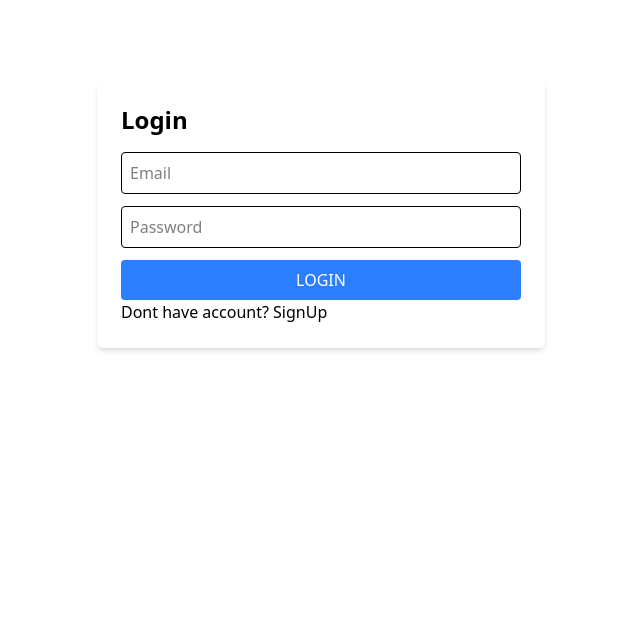
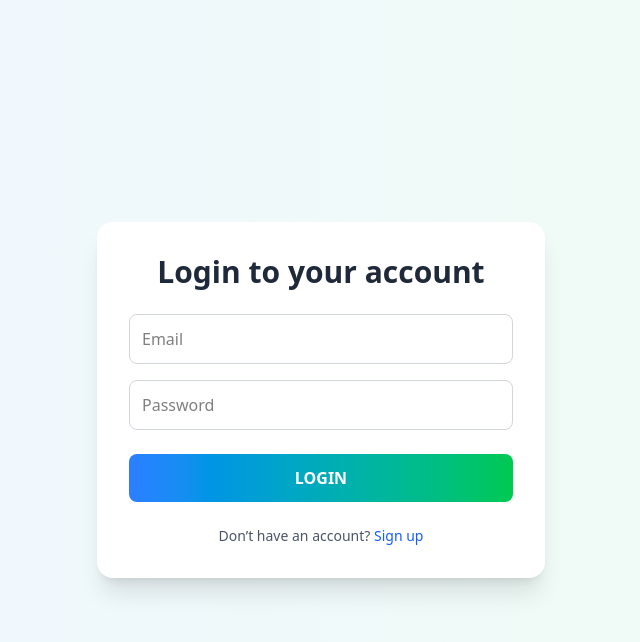
Before and after one commit to sephyshibu/StaxLabs-Project, a React (Vite) app in the folder frontend/: page /login in a window 1280 px wide. Shown: the top 642 px of the page, without its empty margins (319-959 px from the left). Built offline with nearby package versions, Linux system fonts and the light colour scheme.

Commit message:
frontend foerm validation small issue completed

```diff
--- a/frontend/components/Login/Login.tsx
+++ b/frontend/components/Login/Login.tsx
@@ -63,26 +63,44 @@ export default function Login() {
   };
 
   return (
-    <div className="max-w-md mx-auto mt-20 p-6 bg-white shadow-md rounded-md">
-      <h2 className="text-2xl font-bold mb-4">Login</h2>
+    <div className="flex min-h-screen justify-center items-center bg-gradient-to-r from-blue-50 to-green-50 px-4">
+      <div className="w-full max-w-md bg-white shadow-xl rounded-2xl p-8 space-y-6">
+        <h2 className="text-3xl font-extrabold text-center text-gray-800">Login to your account</h2>
+
+        <div className="space-y-4">
           <input
-        className="w-full border p-2 mb-3 rounded"
-        placeholder='Email'
+            className="w-full border border-gray-300 p-3 rounded-lg focus:outline-none focus:ring-2 focus:ring-blue-400"
+            placeholder="Email"
             value={email}
             onChange={(e) => setEmail(e.target.value)}
+            type="email"
           />
           <input
-        className="w-full border p-2 mb-3 rounded"
-        placeholder='Password'
-        type='password'
+            className="w-full border border-gray-300 p-3 rounded-lg focus:outline-none focus:ring-2 focus:ring-blue-400"
+            placeholder="Password"
+            type="password"
             value={password}
             onChange={(e) => setPassword(e.target.value)}
           />
+        </div>
+
         {error && <p className="text-red-500 text-center text-sm">{error}</p>}
-      <button className="w-full bg-blue-500 text-white py-2 rounded" onClick={handleLogin}>
-        {loading ? "Logging in..." : "LOGIN"}
+
+        <button
+          className="w-full py-3 text-white font-semibold rounded-lg bg-gradient-to-r from-blue-500 to-green-500 hover:opacity-90"
+          onClick={handleLogin}
+        >
+          {loading ? 'Logging in...' : 'LOGIN'}
         </button>
-      <p>Dont have account? <a href='/register'>SignUp</a></p>
+
+        <p className="text-center text-sm text-gray-600">
+          Don’t have an account?{' '}
+          <a href="/register" className="text-blue-600 hover:underline font-medium">
+            Sign up
+          </a>
+        </p>
+      </div>
     </div>
   );
+
 }
--- a/frontend/components/Register/Register.tsx
+++ b/frontend/components/Register/Register.tsx
@@ -80,45 +80,55 @@ form
   };
 
 return (
-    <div className="max-w-md mx-auto mt-20 p-6 bg-white shadow-md rounded-md">
-      <h2 className="text-2xl font-bold mb-4">Signup</h2>
+    <div className="flex min-h-screen justify-center items-center bg-gradient-to-r from-green-50 to-blue-50 px-4">
+      <div className="w-full max-w-md bg-white shadow-xl rounded-2xl p-8 space-y-6">
+        <h2 className="text-3xl font-extrabold text-center text-gray-800">Create your account</h2>
+
+        <div className="space-y-3">
           <input
-        className="w-full border p-2 mb-3 rounded"
-        placeholder='Name'
+            className="w-full border border-gray-300 p-3 rounded-lg focus:outline-none focus:ring-2 focus:ring-blue-400"
+            placeholder="Name"
             onChange={(e) => setForm({ ...form, name: e.target.value })}
           />
-       {error.name && <p className="text-red-500 text-center text-sm">{error.name}</p>}
+          {error.name && <p className="text-red-500 text-sm">{error.name}</p>}
 
           <input
-        className="w-full border p-2 mb-3 rounded"
-        placeholder='Email'
+            className="w-full border border-gray-300 p-3 rounded-lg focus:outline-none focus:ring-2 focus:ring-blue-400"
+            placeholder="Email"
+            type="email"
             onChange={(e) => setForm({ ...form, email: e.target.value })}
           />
-      {error.email && <p className="text-red-500 text-center text-sm">{error.email}</p>}
+          {error.email && <p className="text-red-500 text-sm">{error.email}</p>}
 
           <input
-        className="w-full border p-2 mb-3 rounded"
-        placeholder='Password'
-        type='password'
+            className="w-full border border-gray-300 p-3 rounded-lg focus:outline-none focus:ring-2 focus:ring-blue-400"
+            placeholder="Password"
+            type="password"
             onChange={(e) => setForm({ ...form, password: e.target.value })}
           />
-                   {error.password && <p className="text-red-500 text-center text-sm">{error.password}</p>}
+          {error.password && <p className="text-red-500 text-sm">{error.password}</p>}
+
           <select
-        className="w-full border p-2 mb-4 rounded"
+            className="w-full border border-gray-300 p-3 rounded-lg focus:outline-none focus:ring-2 focus:ring-blue-400"
             onChange={(e) => setForm({ ...form, role: e.target.value })}
           >
-        <option value='customer'>Customer</option>
-        <option value='vendor'>Vendor</option>
-        <option value='admin'>Admin</option>
+            <option value="customer">Customer</option>
+            <option value="vendor">Vendor</option>
+            <option value="admin">Admin</option>
           </select>
+        </div>
 
-      <button className="w-full bg-green-500 text-white py-2 rounded" onClick={handleRegister}>
-        Signup
+        <button
+          onClick={handleRegister}
+          className="w-full py-3 text-white font-semibold rounded-lg bg-gradient-to-r from-green-500 to-blue-500 hover:opacity-90"
+        >
+          {loading ? 'Signing up...' : 'Signup'}
         </button>
+
         {error.backend && (
-  <p className="text-red-500 text-center text-sm mt-2">{error.backend}</p>
+          <p className="text-red-600 text-center text-sm mt-2">{error.backend}</p>
         )}
-
+      </div>
     </div>
   );
 }
--- a/frontend/src/pages/VendorDashboard.tsx
+++ b/frontend/src/pages/VendorDashboard.tsx
@@ -100,7 +100,7 @@ export default function VendorDashboard() {
     isValid = false;
   }
 
-  if (!form.pricePerUnit.trim()) {
+  if (!form.pricePerUnit) {
     formErrors.pricePerUnit = "Price is required";
     isValid = false;
   } else if (isNaN(Number(form.pricePerUnit))) {
@@ -108,7 +108,7 @@ export default function VendorDashboard() {
     isValid = false;
   }
 
-  if (!form.minOrderQty.trim()) {
+  if (!form.minOrderQty) {
     formErrors.minOrderQty = "Minimum quantity is required";
     isValid = false;
   } else if (isNaN(Number(form.minOrderQty))) {
@@ -116,7 +116,7 @@ export default function VendorDashboard() {
     isValid = false;
   }
 
-  if (!form.availableQty.trim()) {
+  if (!form.availableQty) {
     formErrors.availableQty = "Available quantity is required";
     isValid = false;
   } else if (isNaN(Number(form.availableQty))) {
```
Also changed, not shown: frontend/src/pages/Product.tsx (indentation only). Lines whose indentation alone changed are shown as unchanged.
